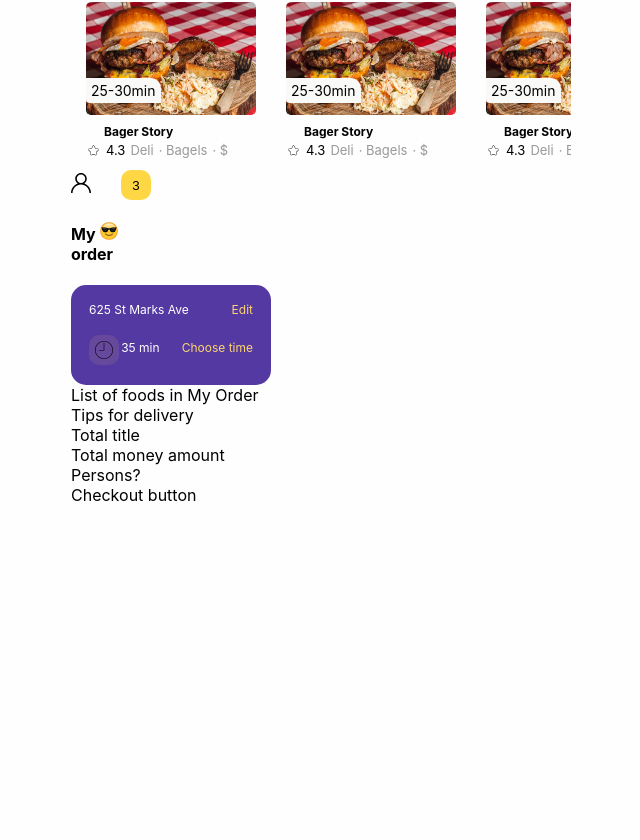
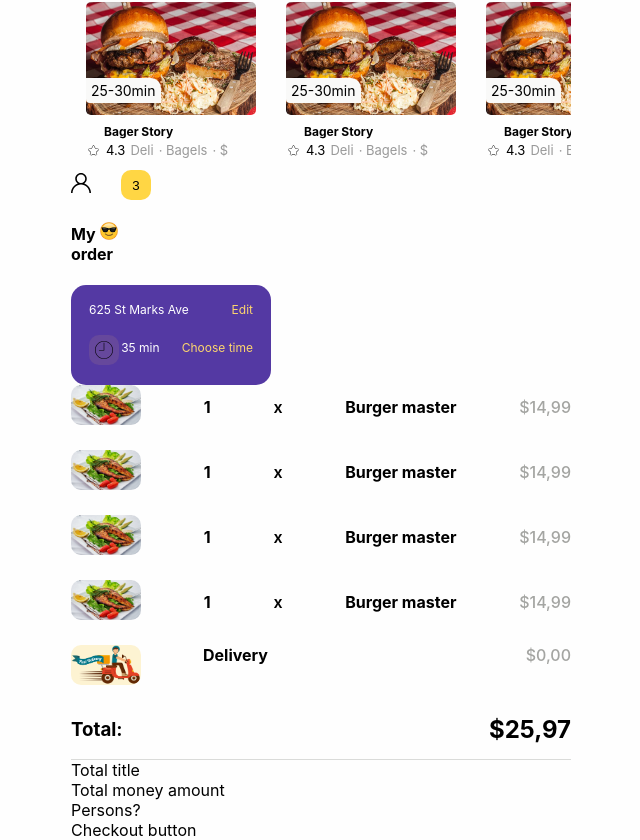
Before and after one commit to Josehdez96/Chukwudi-Frontend, a React (Create React App) app: page / in a window 1280 px wide. Shown: the part 397-1237 px from the top of the page, without its empty margins (319-959 px from the left). Before the commit the page ends 902 px from the top, so only its background shows below. Built offline with nearby package versions, Linux system fonts and the light colour scheme.

Commit message:
TotalPurchase, SelectedProducts layout

```diff
--- a/src/components/MyOrderSection/MyOrderSection.jsx
+++ b/src/components/MyOrderSection/MyOrderSection.jsx
@@ -5,6 +5,7 @@ import './MyOrderSection.css';
 import emoji from '../../assets/icons/emojiglasses.jpg';
 import RecountOrder from '../RecountOrder/RecountOrder';
 import DeliveryDetail from '../DeliveryDetail/DeliveryDetail';
+import SelectedProducts from '../SelectedProducts/SelectedProducts';
 
 const MyOrderSection = () => {
   return (
@@ -18,6 +19,7 @@ const MyOrderSection = () => {
         </h4>
       </div>
       <DeliveryDetail />
+      <SelectedProducts />
     </Fragment>
   );
 };
--- /dev/null
+++ b/src/components/SelectedProducts/SelectedProducts.css
@@ -0,0 +1,51 @@
+.product-container {
+  display: flex;
+  align-items: center;
+  justify-content: space-between;
+  margin-bottom: 21px;
+}
+
+.product-image-container img {
+  height: 40px;
+  width: 70px;
+  border-radius: 10px;
+}
+
+.qty-products {
+  font-weight: 700;
+}
+
+.separator {
+  font-weight: 600;
+}
+
+.product-name {
+  font-weight: 700;
+}
+
+.product-price {
+  font-weight: 500;
+  color: #a4a5a2;
+}
+
+.delivery-container {
+  height: 40px;
+  display: flex;
+}
+
+.delivery-img img {
+  height: 40px;
+  width: 70px;
+  border-radius: 10px;
+  background-color: #fdf3d2;
+}
+
+.delivery {
+  font-weight: 700;
+  margin-left: 55px;
+}
+
+.delivery-price {
+  font-weight: 500;
+  color: #a4a5a2;
+}
--- /dev/null
+++ b/src/components/SelectedProducts/SelectedProducts.jsx
@@ -0,0 +1,48 @@
+import React, { Fragment } from 'react';
+import { Col, Row } from 'react-bootstrap';
+
+import './SelectedProducts.css';
+
+import deliveryCar from '../../assets/icons/delivery-car.png';
+import productImageMock from '../../assets/images/pexels-photo-262959.jpeg';
+
+const SelectedProducts = () => {
+  return (
+    <Fragment>
+      <div>
+        {[1, 2, 3, 4].map((product) => (
+          <Row bsPrefix className='product-container'>
+            <Col className='product-image-container'>
+              <img src={productImageMock} alt='productImage' />
+            </Col>
+            <Col bsPrefix className='qty-products'>
+              1
+            </Col>
+            <Col bsPrefix className='separator'>
+              x
+            </Col>
+            <Col bsPrefix className='product-name'>
+              Burger master
+            </Col>
+            <Col bsPrefix className='product-price'>
+              $14,99
+            </Col>
+          </Row>
+        ))}
+      </div>
+      <Row bsPrefix className='delivery-container'>
+        <Col bsPrefix className='delivery-img'>
+          <img src={deliveryCar} alt='DeliveryImage' />
+        </Col>
+        <Col bsPrefix className='delivery'>
+          Delivery
+        </Col>
+        <Col bsPrefix className='delivery-price'>
+          $0,00
+        </Col>
+      </Row>
+    </Fragment>
+  );
+};
+
+export default SelectedProducts;
--- /dev/null
+++ b/src/components/TotalPurchase/TotalPurchase.css
@@ -0,0 +1,8 @@
+.total-container {
+  display: flex;
+  justify-content: space-between;
+  align-items: center;
+  margin-top: 30px;
+  padding-bottom: 15px;
+  border-bottom: 1px solid #dadbd9;
+}
--- /dev/null
+++ b/src/components/TotalPurchase/TotalPurchase.jsx
@@ -0,0 +1,14 @@
+import React from 'react';
+
+import './TotalPurchase.css';
+
+const TotalPurchase = () => {
+  return (
+    <section className='total-container'>
+      <h3>Total:</h3>
+      <h2>$25,97</h2>
+    </section>
+  );
+};
+
+export default TotalPurchase;
--- a/src/pages/Home/Home.jsx
+++ b/src/pages/Home/Home.jsx
@@ -8,6 +8,7 @@ import ListOfCategories from '../../components/ListOfCategories/ListOfCategories
 import ListOfFoodSuggestions from '../../components/ListOfFoodSuggestions/ListOfFoodSuggestions';
 import Menu from '../../components/Menu/Menu';
 import MyOrderSection from '../../components/MyOrderSection/MyOrderSection';
+import TotalPurchase from '../../components/TotalPurchase/TotalPurchase';
 
 function Home() {
   return (
@@ -21,8 +22,7 @@ function Home() {
       <ListOfFoodSuggestions />
 
       <MyOrderSection />
-      <div>List of foods in My Order</div>
-      <div>Tips for delivery</div>
+      <TotalPurchase />
       <div>
         <div>Total title</div>
         <div>Total money amount</div>
```
Also changed, not shown: src/assets/icons/delivery-car.png (added).
